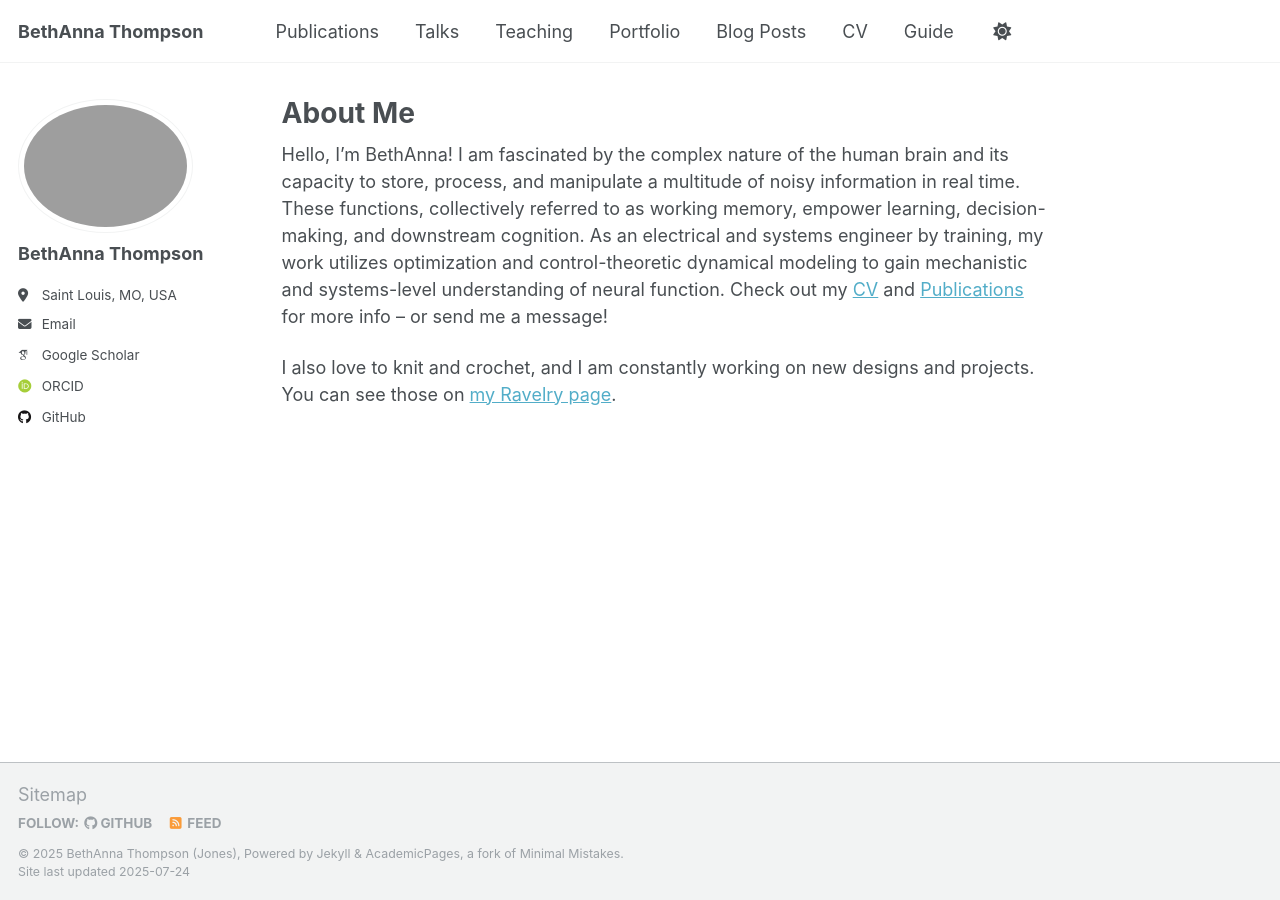
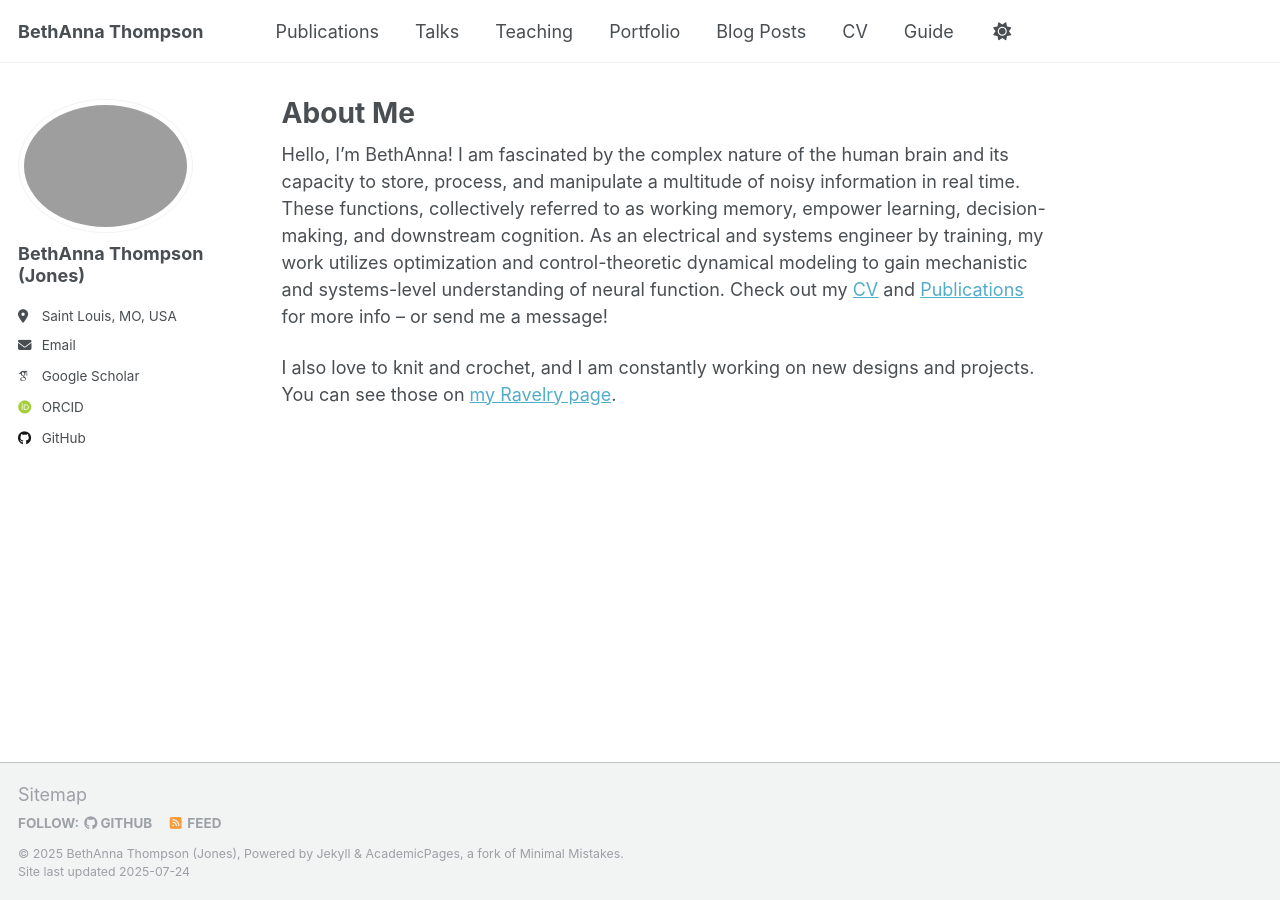
Before and after one commit to BethAnna/BethAnna.github.io, a Jekyll site: the page built from _pages/about.md, in a window 1280 px wide. Built offline with Jekyll 4.4.1, drawn with Linux system fonts in a browser that asks for light colours; some web fonts are replaced; a script that is not in the unit is left out.

Commit message:
Update _config.yml

```diff
--- a/_config.yml
+++ b/_config.yml
@@ -23,7 +23,7 @@ repository               : "BethAnna/BethAnna.github.io"
 author:
   # Biographic information
   avatar           : "lsch-29.jpg"
-  name             : "BethAnna Thompson"
+  name             : "BethAnna Thompson (Jones)"
   pronouns         : # example: "she/her"
   bio              : ""
   location         : "Saint Louis, MO, USA"
```
